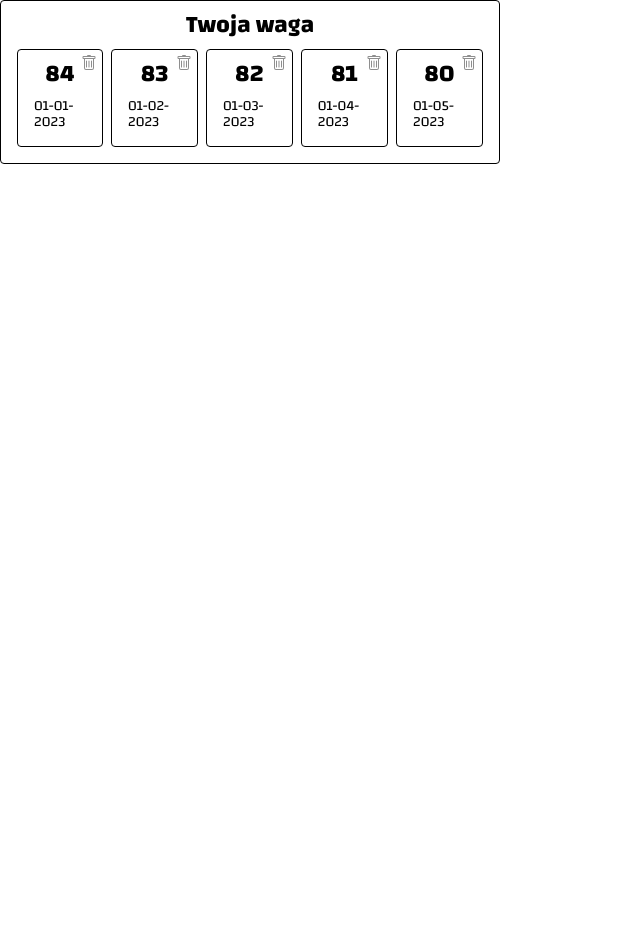
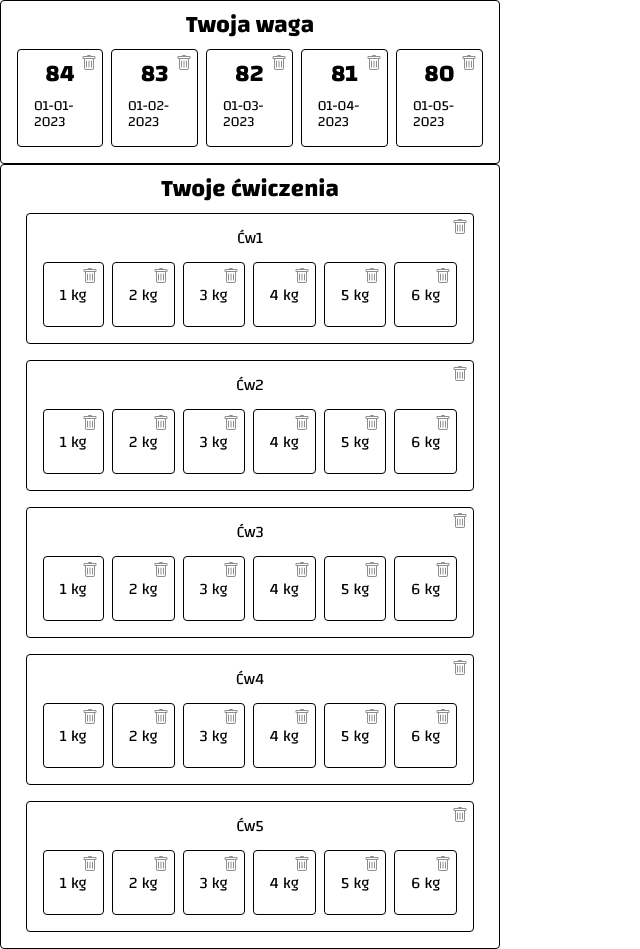
Before and after one commit to Crolur/gym-bro, a Vue app: page / in a window 1280 px wide. Shown: the whole page, without its empty margins (0-640 px from the left). Before the commit the page ends 800 px from the top, so only its background shows below. Built offline with nearby package versions, Linux system fonts and the light colour scheme.

Commit message:
proper weight, exercises, records removing

```diff
--- a/src/App.vue
+++ b/src/App.vue
@@ -3,43 +3,19 @@
 		:userWeightData="userData.userWeights"
 		@removeCard="removeCard" />
 
-	<!-- <base-card bgColor="#ccc">
-		<base-form title="Tytuł">
-			<template #inputs>
-				<base-input
-					id="nazwa"
-					label="Nazwa"
-					type="text" />
-				<base-input
-					id="data"
-					label="Data"
-					type="date" />
-				<base-input
-					id="waga"
-					label="Waga"
-					type="number"
-					placeholder="10" />
-			</template>
-			<template #controls>
-				<base-button
-					type="submit"
-					caption="Dodaj"
-					look="base" />
-				<base-button
-					caption="Anuluj"
-					look="empty" />
-
-			</template>
-		</base-form>
-	</base-card> -->
+	<user-exercises
+		@removeCard="removeCard"
+		:userExercisesData="userData.userExercises" />
 </template>
 
 <script>
 import userWeights from "./components/userWeights.vue";
+import userExercises from "./components/userExercises.vue";
 
 export default {
 	components: {
 		userWeights,
+		userExercises,
 	},
 
 	data() {
@@ -164,8 +140,8 @@ export default {
 	},
 
 	methods: {
-		removeCard(id, arr) {
-			let elementToRemove, indexOfElementToRemove;
+		removeCard(id, arr, parentId) {
+			let elementToRemove, indexOfElementToRemove, parentElement;
 			switch (arr) {
 				case "userWeights":
 					elementToRemove = this.userData.userWeights.find((element) => element.id === id);
@@ -182,10 +158,11 @@ export default {
 					break;
 
 				case "records":
-					elementToRemove = this.userData.userExercises.records.find((element) => element.id === id);
-					indexOfElementToRemove = this.userData.userExercises.records.indexOf(elementToRemove);
+					parentElement = this.userData.userExercises.find((element) => element.id === parentId)
+					elementToRemove = parentElement.records.find((element) => element.id === id);
+					indexOfElementToRemove = parentElement.records.indexOf(elementToRemove);
 
-					this.userData.userExercises.records.splice(indexOfElementToRemove, 1);
+					parentElement.records.splice(indexOfElementToRemove, 1);
 					break;
 
 				case "userTrainingPlans":
@@ -202,6 +179,7 @@ export default {
 					this.userData.userTrainingPlans.exercisesId.splice(indexOfElementToRemove, 1);
 					break;
 			}
+			console.log(this.userData)
 		},
 	},
 };
--- a/src/components/UI/BaseCard.vue
+++ b/src/components/UI/BaseCard.vue
@@ -26,11 +26,12 @@
 
 <script>
 export default {
-	props: ["id", "bgColor", "removable"],
+	props: ["id", "bgColor", "removable", "parentId"],
+
 
     methods: {
         removeCard(){
-            this.$emit('removeCard', this.id)
+            this.$emit('removeCard', this.id, this.parentId)
 
         }
     },
@@ -45,6 +46,7 @@ export default {
 	border: 1px solid black;
 	border-radius: 4px;
 	max-width: 320px;
+	min-height: 65px;
 	display: flex;
 	flex-direction: column;
 	justify-content: center;
--- /dev/null
+++ b/src/components/userExercises.vue
@@ -0,0 +1,42 @@
+<template>
+	<base-card>
+		<h2>Twoje ćwiczenia</h2>
+		<base-card
+			@removeCard="removeExerciseCard"
+			removable="true"
+			v-for="exercise in userExercisesData"
+			:key="exercise.id"
+            :id="exercise.id"
+            >
+			<p>{{ exercise.name }}</p>
+			<base-card-container>
+				<base-card
+					@removeCard="removeRecordCard"
+					removable="true"
+					v-for="record in exercise.records"
+					:key="record.id"
+                    :id="record.id"
+                    :parentId="exercise.id"
+                    >
+					{{ record.value }} kg
+				</base-card>
+			</base-card-container>
+		</base-card>
+	</base-card>
+</template>
+
+<script>
+export default {
+	props: ["userExercisesData"],
+
+	methods: {
+		removeExerciseCard(id) {
+			this.$emit("removeCard", id, "userExercises");
+		},
+
+		removeRecordCard(id, parentId) {
+			this.$emit("removeCard", id, "records", parentId);
+		},
+	},
+};
+</script>
```
